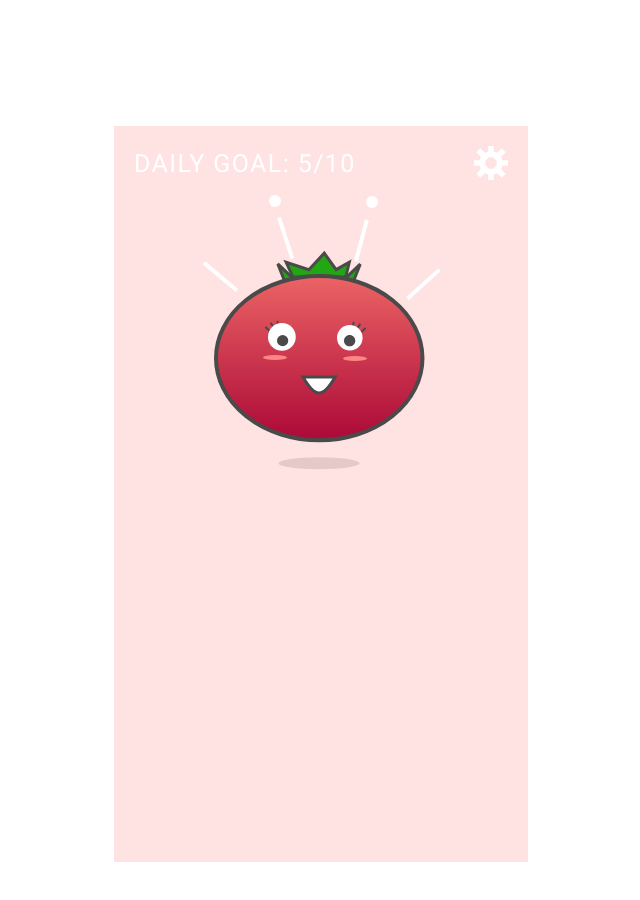
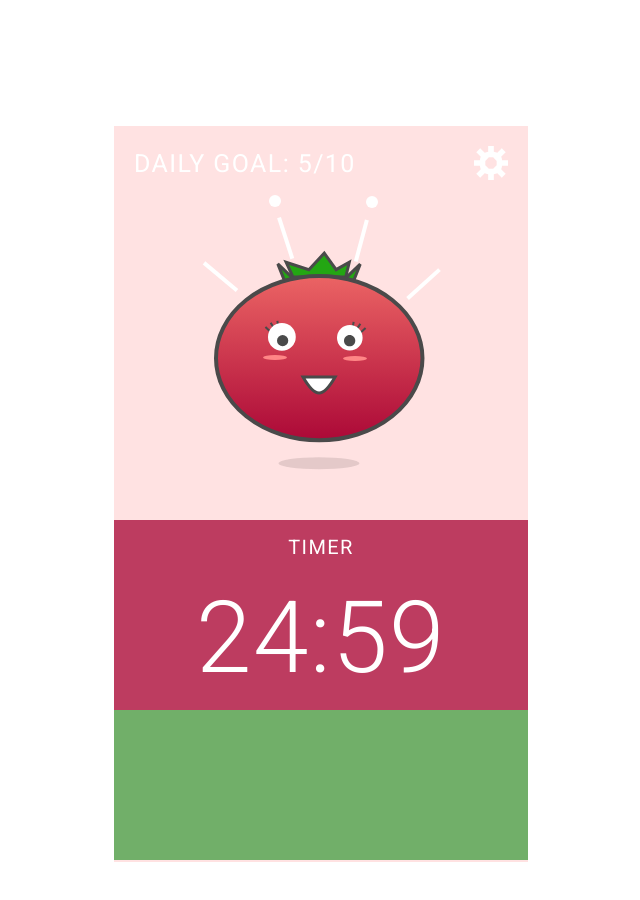
Before and after one commit to francescacosta/Pomodoro-Clock, a plain HTML site: page index.html in a window 1280 px wide. Shown: the whole page, without its empty margins (319-959 px from the left). Drawn offline with Linux system fonts and the light colour scheme.

Commit message:
create and style time-container and green container

```diff
--- a/index.html
+++ b/index.html
@@ -74,6 +74,16 @@
           </g>
       </g>
     </svg>
+
+        <div class="timer-container">
+          <span class="timer">TIMER</span>
+          <span class="countdown">24:59</span>
+        </div>
+
+        <div class="green-container">
+
+        </div>
+
     </div>
 
 
--- a/style.css
+++ b/style.css
@@ -36,3 +36,37 @@
   margin-right: auto;
   padding-top: 15px;
 }
+
+.timer-container {
+  background-color: #bd3c60;
+  width: 100%;
+  height: 190px;
+  margin-top: 50px;
+  display: flex;
+  flex-direction: column;
+  justify-content: center;
+  text-align: center;
+
+}
+
+.timer {
+  font-family: 'Roboto', sans-serif;
+  font-size: 20px;
+  color: #FFFFFF;
+  letter-spacing: 1.39px;
+}
+
+.countdown {
+  font-family: 'Roboto', sans-serif;
+  font-size: 100px;
+  color: #FFFFFF;
+  letter-spacing: 1.39px;
+  font-weight: 300;
+  padding-top: 20px;
+}
+
+.green-container {
+  background-color: #71AF69;
+  width: 100%;
+  height: 150px;
+}
```
